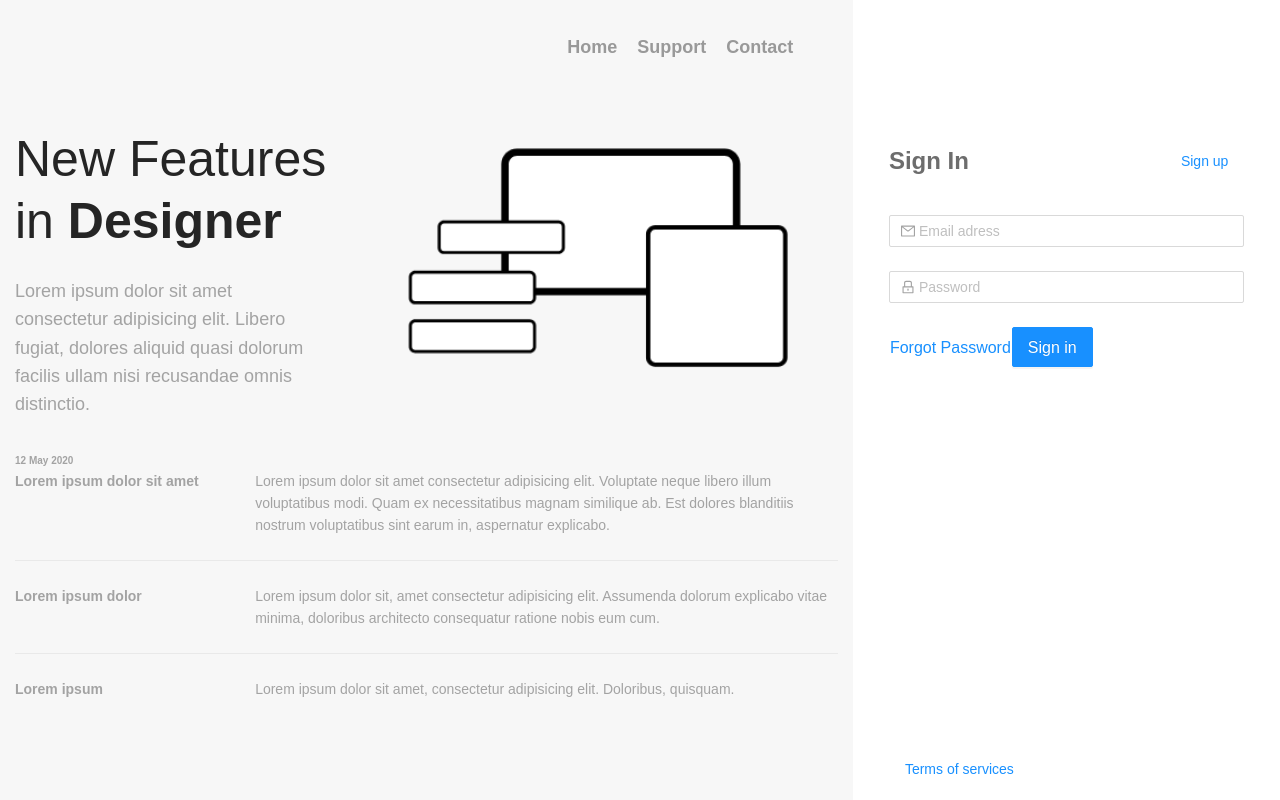
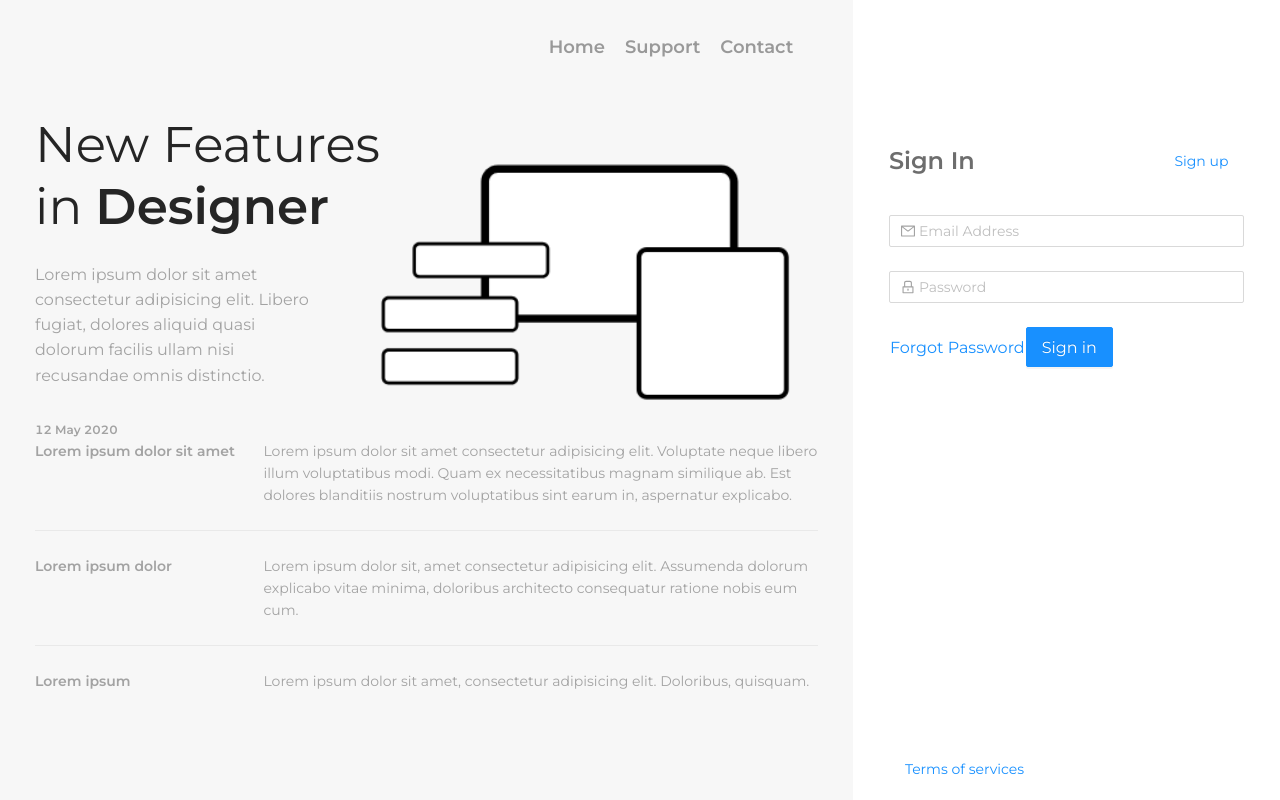
Before and after one commit to zbilalozgen/signin-page-demo, a React (Create React App) app: page / in a window 1280 px wide. Built offline with nearby package versions, Linux system fonts and the light colour scheme.

Commit message:
Mobile menu changed

```diff
--- a/public/index.html
+++ b/public/index.html
@@ -3,6 +3,7 @@
   <head>
     <meta charset="utf-8" />
     <link rel="icon" href="%PUBLIC_URL%/favicon.ico" />
+    <link href="https://fonts.googleapis.com/css2?family=Montserrat:wght@400;600&display=swap" rel="stylesheet">
     <meta name="viewport" content="width=device-width, initial-scale=1" />
     <meta name="theme-color" content="#000000" />
     <meta
--- a/src/App.less
+++ b/src/App.less
@@ -6,7 +6,7 @@
 
 
 body {
-  font-family: Arial, Helvetica, sans-serif;
+  font-family: Montserrat, Helvetica, sans-serif;
 }
 
 .header {
@@ -14,6 +14,31 @@ body {
   justify-content: flex-end;
   align-items: center;
   height: 100%;
+
+  @media screen and (max-width: 480px) {
+    margin-top: 15px;
+    padding-left: 35px;
+    justify-content: space-between;
+
+    span {
+      margin: 0;
+    }
+  }
+
+  &__mobile-menu {
+    background: none;
+    border: none;
+
+    span {
+      font-size: 20px !important;
+      font-weight: bold;
+    }
+
+    .ant-menu-submenu-title {
+      padding: 0;
+    }
+  }
+
   a {
     margin: 0 10px;
     padding: 15px 0;
@@ -25,9 +50,21 @@ body {
   span {
     margin: 0 10px;
   }
-  @media screen and (max-width: 480px) {
-    justify-content: flex-start;
-    padding: 0;
+
+  .signin-button {
+    max-width: 100%;
+    background: none;
+    border: none;
+    box-shadow: none;
+    height: 100%;
+    display: flex;
+    align-items: center;
+    padding-right: 0;
+
+    span {
+      margin: 0 5px;
+      font-size: 20px;
+    }
   }
 }
 
@@ -44,8 +81,8 @@ body {
 }
 
 .content {
-  padding: 35px 15px 35px;
-
+  padding: 20px 35px;
+  position: relative;
   &__heading {
     h1 {
       font-weight: normal !important;
@@ -54,12 +91,18 @@ body {
   }
 
   &__description {
-    font-size: 18px;
+    font-size: 16px;
   }
 
   &__img {
-    width: 100%;
+    width: 120%;
     float: right;
+
+    &__container {
+      position: absolute;
+      top: 50px;
+      right: 10px;
+    }
   }
 
   &__announcements {
--- a/src/components/CustomHeader.js
+++ b/src/components/CustomHeader.js
@@ -5,25 +5,59 @@ import {connect} from "react-redux";
 import isMobile from "ismobilejs"
 
 //Antd components
-import { Layout, Avatar } from 'antd'
+import { Layout, Avatar, Button, Menu } from 'antd'
 
 //Antd icons
-import { UserOutlined } from '@ant-design/icons';
+import { UserOutlined, MenuUnfoldOutlined } from '@ant-design/icons';
 
 
 const { Header } = Layout
+const { SubMenu } = Menu
+
+//Mobile menu renderer
+const renderMobileMenu = (props) => (
+  <>
+    <Menu className="header__mobile-menu" mode="horizontal">
+      <SubMenu
+        title={
+          <span style={{margin: 0}}>
+              <MenuUnfoldOutlined style={{marginLeft: 0}}/>
+              Menu
+            </span>
+        }
+      >
+        <Menu.Item>
+          <a href="#">Home</a>
+        </Menu.Item>
+        <Menu.Item>
+          <a href="#">Support</a>
+        </Menu.Item>
+        <Menu.Item>
+          <a href="#">Contact</a>
+        </Menu.Item>
+      </SubMenu>
+    </Menu>
+    <Button className="signin-button" onClick={() => props.handleModal(true)} type="default"><Avatar size="small" icon={<UserOutlined/>}/>Sign in</Button>
+  </>
+)
+
+//Desktop menu renderer
+const renderDesktopMenu = () => (
+  <>
+  <a href="#">Home</a>
+  <a href="#">Support</a>
+  <a href="#">Contact</a>
+  </>
+)
 
 function CustomHeader(props) {
   const isMobileDevice = isMobile().phone
 
   return (
     <Header className="header">
-      {!!isMobileDevice && <span onClick={() => props.handleModal(true)}><Avatar size="small" icon={<UserOutlined/>}/></span>}
-      <a href="#">Home</a>
-      <a href="#">Support</a>
-      <a href="#">Contact</a>
+      {isMobileDevice ? renderMobileMenu(props) : renderDesktopMenu()}
     </Header>
-  )
+    )
 }
 
 function mapDispatchToProps(dispatch) {
--- a/src/components/LoginInputs.js
+++ b/src/components/LoginInputs.js
@@ -41,16 +41,16 @@ function LoginInputs({handleModal}) {
         rules={[
           {
             type: 'email',
-            message: 'Please enter a valid email',
+            message: 'Please enter a valid email address',
           },
           {
             required: true,
-            message: 'Please enter your email!',
+            message: 'Please enter your email address!',
           },
         ]}
         hasFeedback={true}
       >
-        <Input prefix={<MailOutlined className="site-form-item-icon" />} placeholder="Email adress" />
+        <Input prefix={<MailOutlined className="site-form-item-icon" />} placeholder="Email Address" />
       </Form.Item>
       <Form.Item
         name="password"
--- a/src/components/MainContent.js
+++ b/src/components/MainContent.js
@@ -13,22 +13,22 @@ export default function MainContent() {
     <>
       <Content>
         <Row>
-          <Col xs={24} lg={10} className="content__heading">
-            <Col span={24}>
-              <Title level={1}>New Features<br /> in <span style={{ fontWeight: 'bold' }}>Designer</span></Title>
+          <Col xs={24} lg={24} className="content__heading">
+            <Col md={24} lg={12}>
+              <Title level={1}>New Features in <span style={{ fontWeight: 'bold' }}>Designer</span></Title>
             </Col>
-            <Col span={22}>
+            <Col md={20} lg={9}>
               <Text className="content__description">Lorem ipsum dolor sit amet consectetur adipisicing elit. Libero fugiat, dolores aliquid quasi dolorum facilis ullam nisi recusandae omnis distinctio.</Text>
             </Col>
           </Col>
-          <Col xs={0} lg={14}>
+          <Col className="content__img__container" xs={0} lg={14}>
             <img className="content__img" alt="landing-img" src={content} />
           </Col>
         </Row>
         <div className="content__announcements">
           <Row>
             <Col span={24}>
-              <Text strong={true} style={{ fontSize: '10px' }}>12 May 2020</Text>
+              <Text strong={true} style={{ fontSize: '12px' }}>12 May 2020</Text>
             </Col>
           </Row>
           <Row>
```
